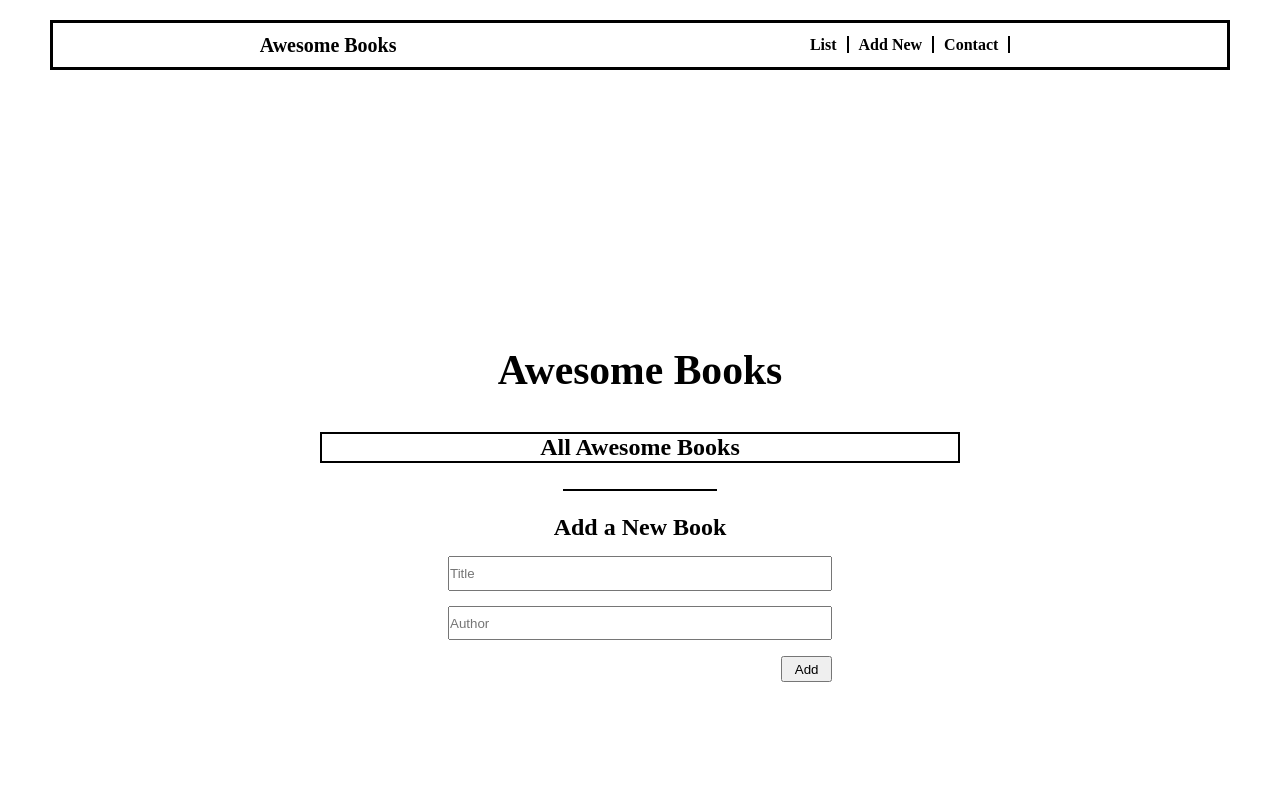
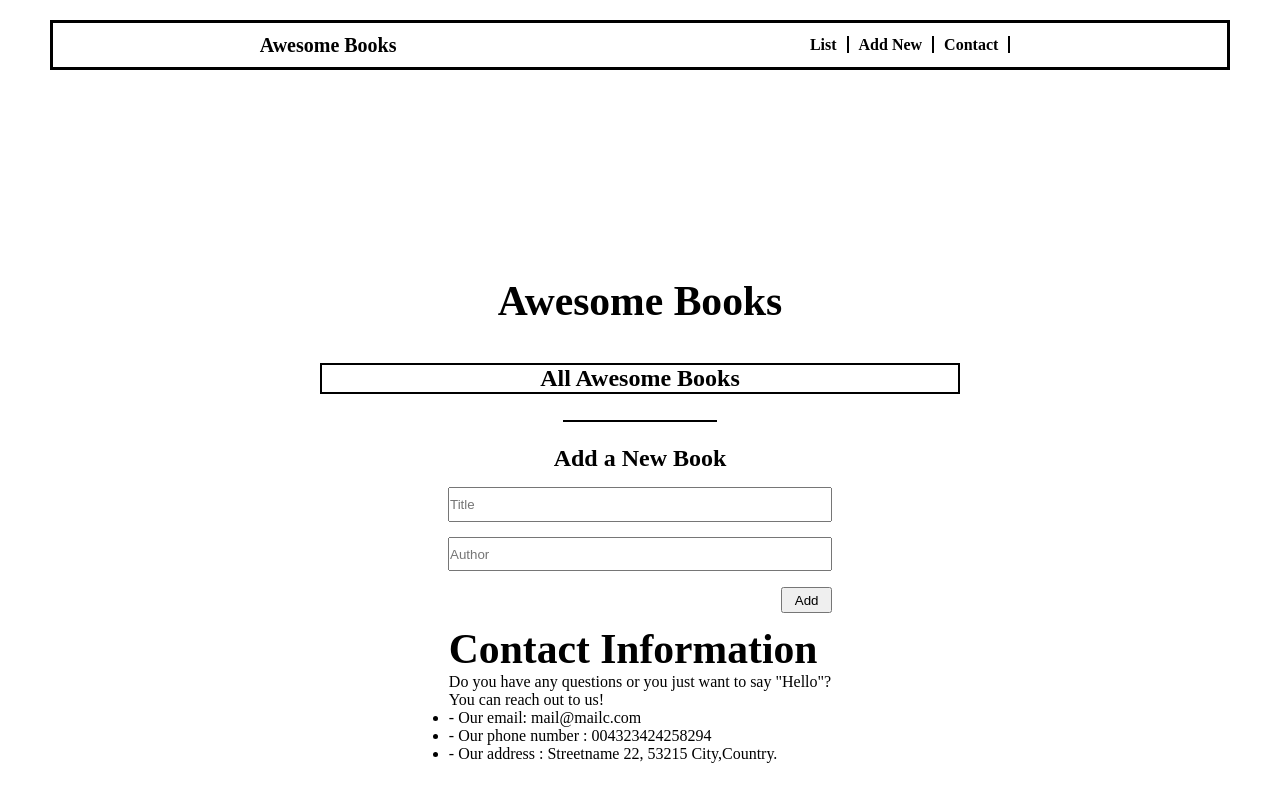
Before and after one commit to imubarak234/Awesome_books, a website: page index.html in a window 1280 px wide. Drawn offline with Linux system fonts and the light colour scheme.

Commit message:
Add contact page section

```diff
--- a/index.html
+++ b/index.html
@@ -49,6 +49,24 @@
       </ul>
     </form>
   </section>
+
+  <section class="contact-page">
+
+    <h1>Contact Information</h1>
+
+    <div>
+        <p>Do you have any questions or you just want to say "Hello"?</p>
+        <p>You can reach out to us!</p>
+    </div>
+
+    <ul>
+        <li>- Our email: mail@mailc.com</li>
+        <li>- Our phone number : 004323424258294</li>
+        <li>- Our address : Streetname 22, 53215 City,Country.</li>
+    </ul>
+
+
+</section>
 </main>
   <script src="./books.js"></script>
 </body>
```
